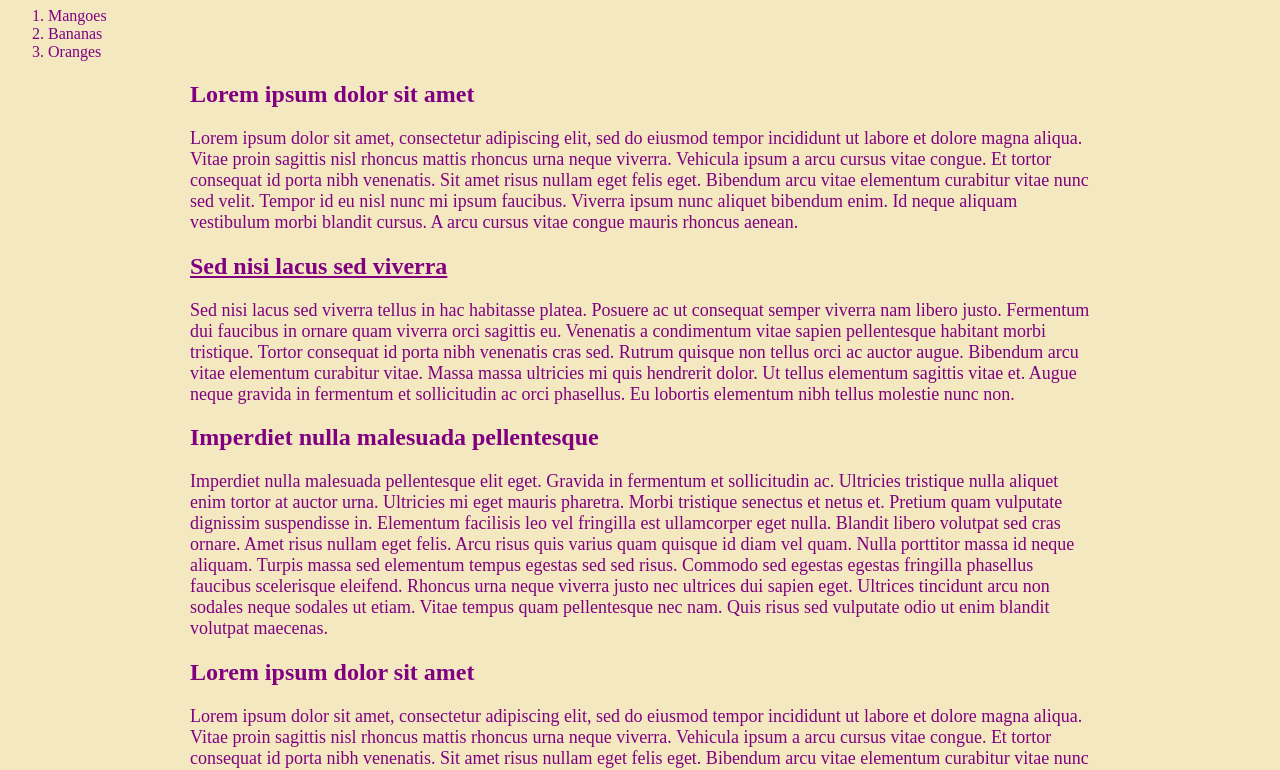
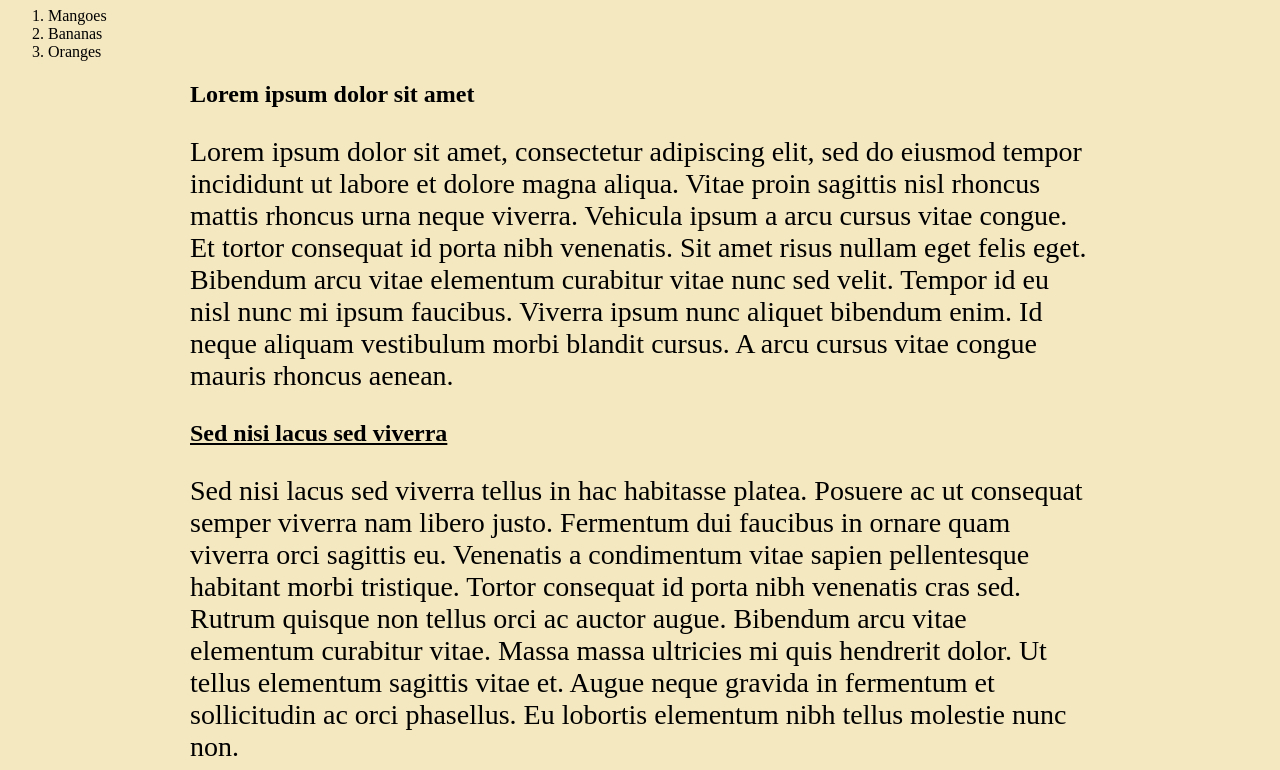
Before and after one commit to Apiyo4/Day3, a plain HTML site: page index.html in a window 1280 px wide. Shown: the part 73-843 px from the top of the page. Drawn offline with Linux system fonts and the light colour scheme.

Commit message:
change color to black

```diff
--- a/styles.css
+++ b/styles.css
@@ -15,13 +15,13 @@ id
 
 body{
     background-color:#f4e8c1;
-    color: purple;
+    color: black;
 }
 h1{
     text-align: center;
 }
 p{
-    font-size: 18px;
+    font-size: 28px;
 }
 
 .center{
```
